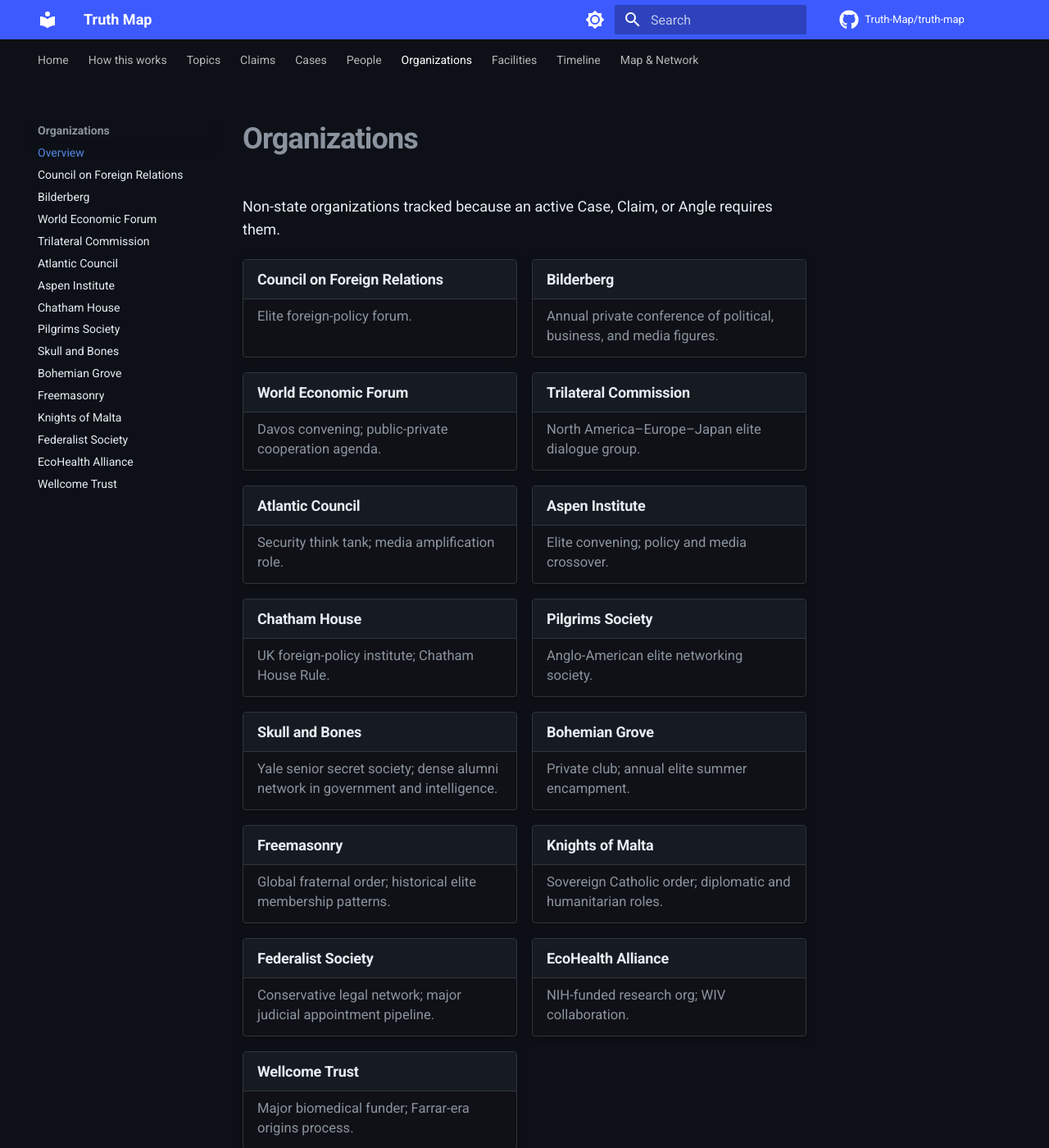
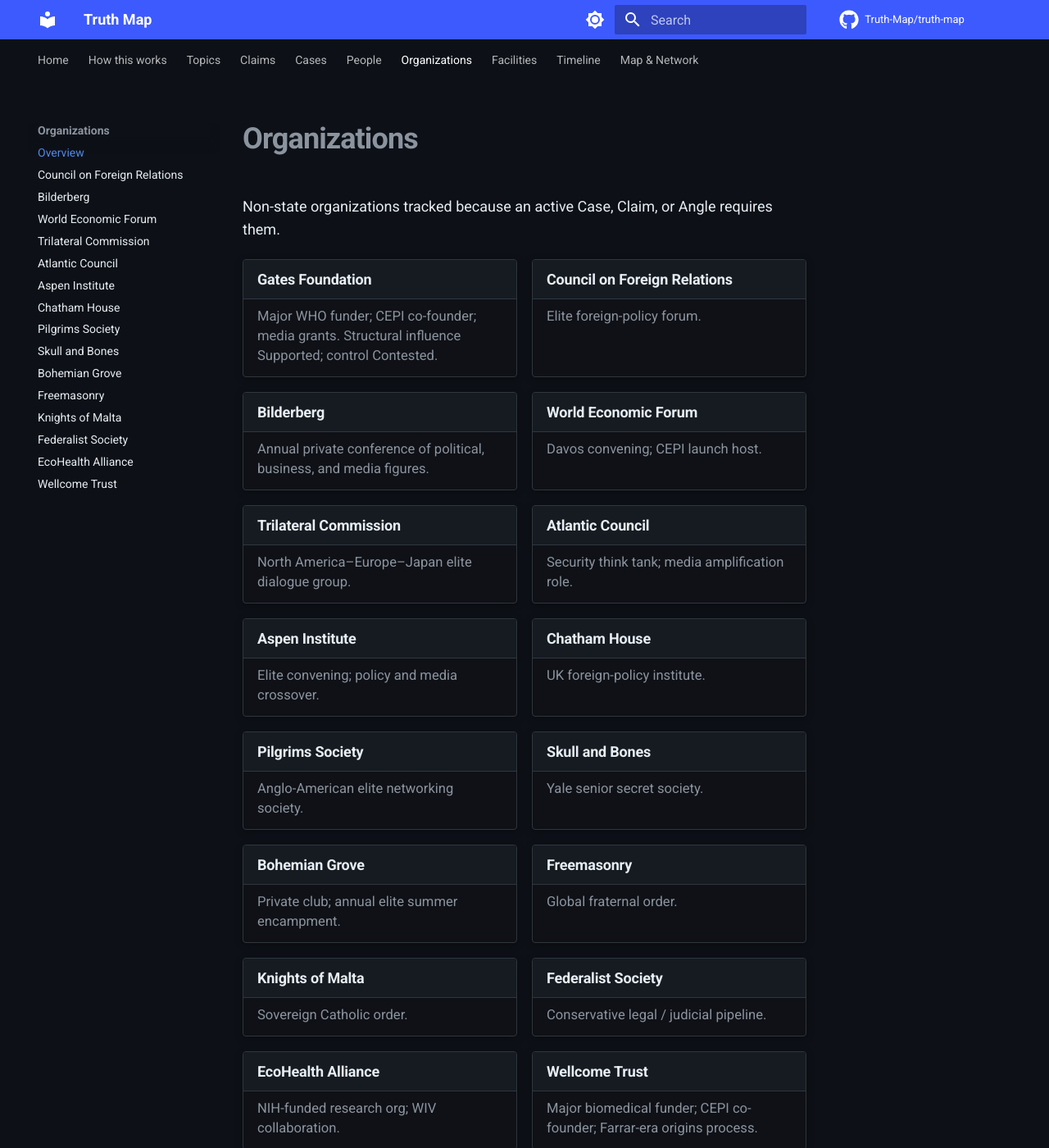
Before and after one commit to BnBCleaners/truth-map, an MkDocs documentation site: the page built from docs/organizations/index.md, in a window 1280 px wide and 1400 px high. Shown: the whole window at 82% size. Built offline with MkDocs 1.6.1 and Material for MkDocs 9.7.7, drawn with Linux system fonts in a browser that asks for light colours; comment, search, counter and statistics services are not loaded.

Commit message:
Add Gates Foundation org card + private-foundation WHO/CEPI agenda-setting angle (structural influence Supported; control Contested)

```diff
--- a/docs/organizations/index.md
+++ b/docs/organizations/index.md
@@ -4,21 +4,22 @@ Non-state organizations tracked because an active Case, Claim, or Angle requires
 
 <div class="tm-card-grid">
 
+<div class="tm-card"><h3><a href="gates-foundation/">Gates Foundation</a></h3><p>Major WHO funder; CEPI co-founder; media grants. Structural influence Supported; control Contested.</p></div>
 <div class="tm-card"><h3><a href="cfr/">Council on Foreign Relations</a></h3><p>Elite foreign-policy forum.</p></div>
 <div class="tm-card"><h3><a href="bilderberg/">Bilderberg</a></h3><p>Annual private conference of political, business, and media figures.</p></div>
-<div class="tm-card"><h3><a href="wef/">World Economic Forum</a></h3><p>Davos convening; public-private cooperation agenda.</p></div>
+<div class="tm-card"><h3><a href="wef/">World Economic Forum</a></h3><p>Davos convening; CEPI launch host.</p></div>
 <div class="tm-card"><h3><a href="trilateral-commission/">Trilateral Commission</a></h3><p>North America–Europe–Japan elite dialogue group.</p></div>
 <div class="tm-card"><h3><a href="atlantic-council/">Atlantic Council</a></h3><p>Security think tank; media amplification role.</p></div>
 <div class="tm-card"><h3><a href="aspen-institute/">Aspen Institute</a></h3><p>Elite convening; policy and media crossover.</p></div>
-<div class="tm-card"><h3><a href="chatham-house/">Chatham House</a></h3><p>UK foreign-policy institute; Chatham House Rule.</p></div>
+<div class="tm-card"><h3><a href="chatham-house/">Chatham House</a></h3><p>UK foreign-policy institute.</p></div>
 <div class="tm-card"><h3><a href="pilgrims-society/">Pilgrims Society</a></h3><p>Anglo-American elite networking society.</p></div>
-<div class="tm-card"><h3><a href="skull-and-bones/">Skull and Bones</a></h3><p>Yale senior secret society; dense alumni network in government and intelligence.</p></div>
+<div class="tm-card"><h3><a href="skull-and-bones/">Skull and Bones</a></h3><p>Yale senior secret society.</p></div>
 <div class="tm-card"><h3><a href="bohemian-grove/">Bohemian Grove</a></h3><p>Private club; annual elite summer encampment.</p></div>
-<div class="tm-card"><h3><a href="freemasonry/">Freemasonry</a></h3><p>Global fraternal order; historical elite membership patterns.</p></div>
-<div class="tm-card"><h3><a href="knights-of-malta/">Knights of Malta</a></h3><p>Sovereign Catholic order; diplomatic and humanitarian roles.</p></div>
-<div class="tm-card"><h3><a href="federalist-society/">Federalist Society</a></h3><p>Conservative legal network; major judicial appointment pipeline.</p></div>
+<div class="tm-card"><h3><a href="freemasonry/">Freemasonry</a></h3><p>Global fraternal order.</p></div>
+<div class="tm-card"><h3><a href="knights-of-malta/">Knights of Malta</a></h3><p>Sovereign Catholic order.</p></div>
+<div class="tm-card"><h3><a href="federalist-society/">Federalist Society</a></h3><p>Conservative legal / judicial pipeline.</p></div>
 <div class="tm-card"><h3><a href="ecohealth-alliance/">EcoHealth Alliance</a></h3><p>NIH-funded research org; WIV collaboration.</p></div>
-<div class="tm-card"><h3><a href="wellcome-trust/">Wellcome Trust</a></h3><p>Major biomedical funder; Farrar-era origins process.</p></div>
+<div class="tm-card"><h3><a href="wellcome-trust/">Wellcome Trust</a></h3><p>Major biomedical funder; CEPI co-founder; Farrar-era origins process.</p></div>
 
 </div>
 
```
Also changed, not shown: docs/organizations/gates-foundation.md (added, +33 -0 lines).
